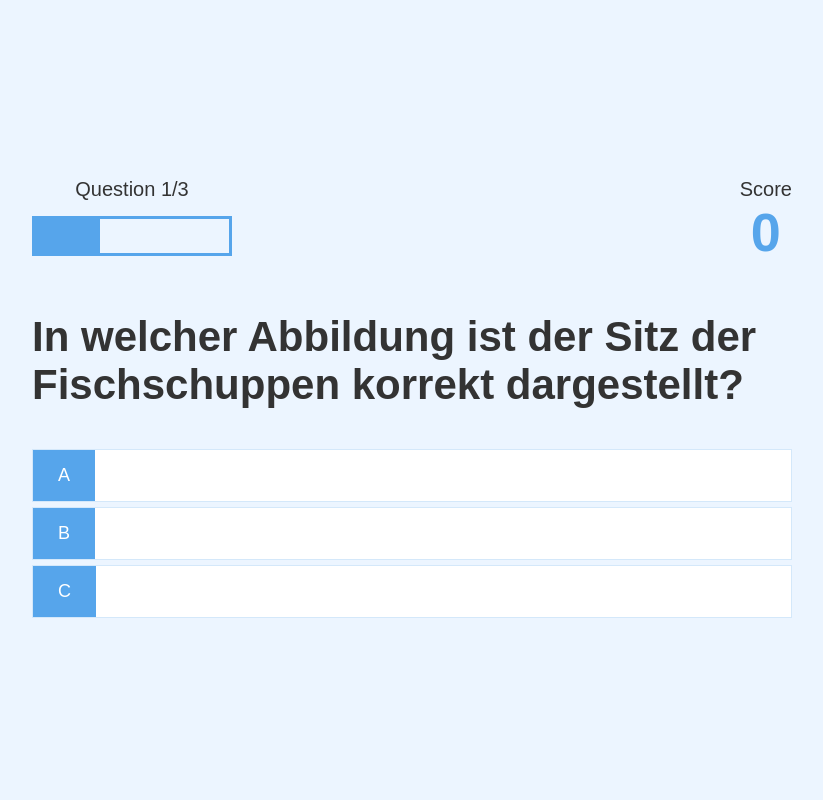
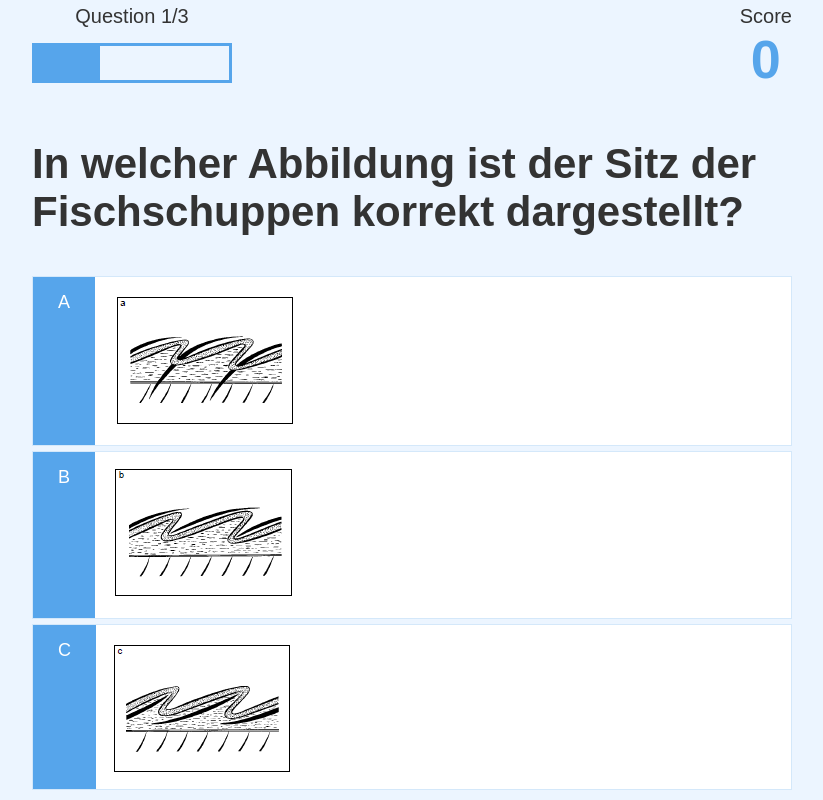
Before and after one commit to BodirLab/quiz, a plain HTML site: page game.html in a window 1280 px wide. Shown: the whole page, without its empty margins (228-1051 px from the left). Drawn offline with Linux system fonts and the light colour scheme.

Commit message:
images support

```diff
--- a/allg_new.json
+++ b/allg_new.json
@@ -72,14 +72,17 @@
         "answers": [
             {
                 "text": "",
+                "image":"5a.png",
                 "correct": false
             },
             {
                 "text": "",
+                "image":"5b.png",
                 "correct": false
             },
             {
                 "text": "",
+                "image":"5c.png",
                 "correct": true
             }
         ]
--- a/game.css
+++ b/game.css
@@ -24,6 +24,12 @@
     padding: 1.5rem;
     width: 100%;
   }
+
+  .choice-text .image { display: none; }
+  .choice-text .text { display: block; }
+
+  .choice-text.has_image .image { display: block; }
+  .choice-text.has_image .text { display: none; }
 
   .correct {
     background-color: #28a745;
--- a/game.html
+++ b/game.html
@@ -11,11 +11,12 @@
   </head>
   <body>
     <div class="container">
+
       <div id="loader"></div>
       <div id="game" class="justify-center flex-column hidden">
+
         <div id="hud">
-          <div id="hud-item">
-            <p id="progressText" class="hud-prefix">
+          <div id="hud-item">            <p id="progressText" class="hud-prefix">
               Question
             </p>
             <div id="progressBar">
@@ -32,17 +33,27 @@
           </div>
         </div>
         <h2 id="question"></h2>
+
         <div class="choice-container">
           <p class="choice-prefix">A</p>
-          <p class="choice-text" data-number="1"></p>
+          <p class="choice-text" data-number="1">
+            <span class="text"></span>
+            <img class="image" src=""/>
+          </p>
         </div>
         <div class="choice-container">
           <p class="choice-prefix">B</p>
-          <p class="choice-text" data-number="2"></p>
+          <p class="choice-text" data-number="2">
+            <span class="text"></span>
+            <img class="image" src=""/>
+          </p>
         </div>
         <div class="choice-container">
           <p class="choice-prefix">C</p>
-          <p class="choice-text" data-number="3"></p>
+          <p class="choice-text" data-number="3">
+            <span class="text"></span>
+            <img class="image" src=""/>
+          </p>
         </div>
       </div>
     </div>
--- a/game.js
+++ b/game.js
@@ -51,9 +51,14 @@ getNewQuestion = () => {
 };
 
 renderAnswer = (answerElement, answerData) => {
-    answerElement.innerText = answerData.text
+    const textEl = answerElement.getElementsByClassName('text')[0]
+    const imageEl = answerElement.getElementsByClassName('image')[0]
     if (answerData.image) {
-        // todo: load image and display it
+        imageEl.setAttribute('src', '/images/'+answerData.image)
+        answerElement.classList.add('has_image')
+    } else {
+        textEl.textContent = answerData.text
+        answerElement.classList.remove('has_image')
     }
 }
 
--- a/questions.js
+++ b/questions.js
@@ -1,5 +1,5 @@
 const catalogs = {
-    'allg': 'allg.json'
+    'allg': 'allg_new.json'
 }
 
 questions2 = {
@@ -54,7 +54,7 @@ questions2 = {
         const questions = []
         const catalogCopy = [...this.catalog]
         const numberOfQuestions = Math.min(count, catalogCopy.length)
-        for (let i = 0; i < count; i++) {
+        for (let i = 0; i < numberOfQuestions; i++) {
             const questionIndex = Math.floor(Math.random() * numberOfQuestions)
             questions.push(catalogCopy[questionIndex])
             catalogCopy.splice(questionIndex, 1)
```
Also changed, not shown: images/5a.PNG (added), images/5b.PNG (added), images/5c.PNG (added).
